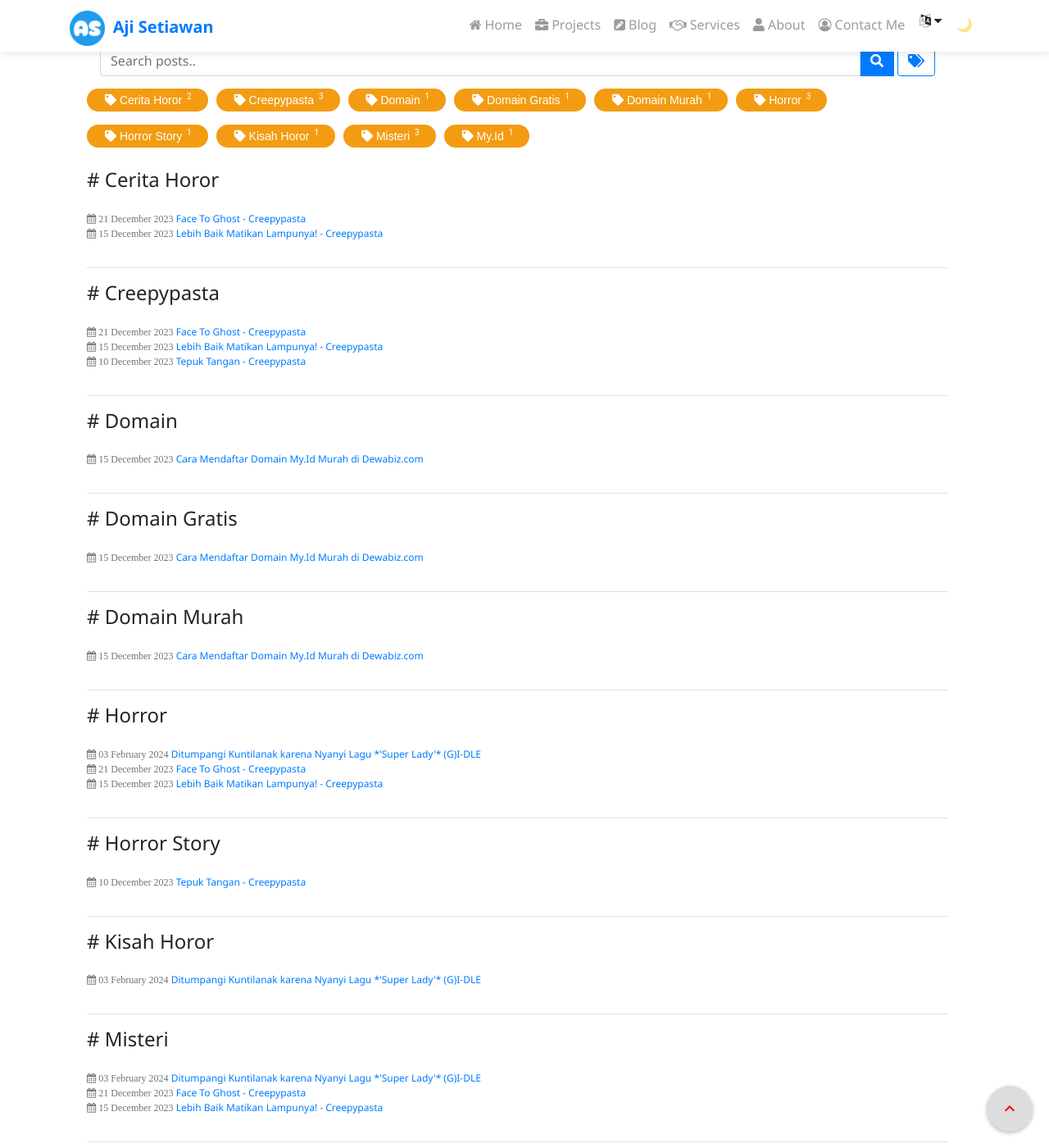
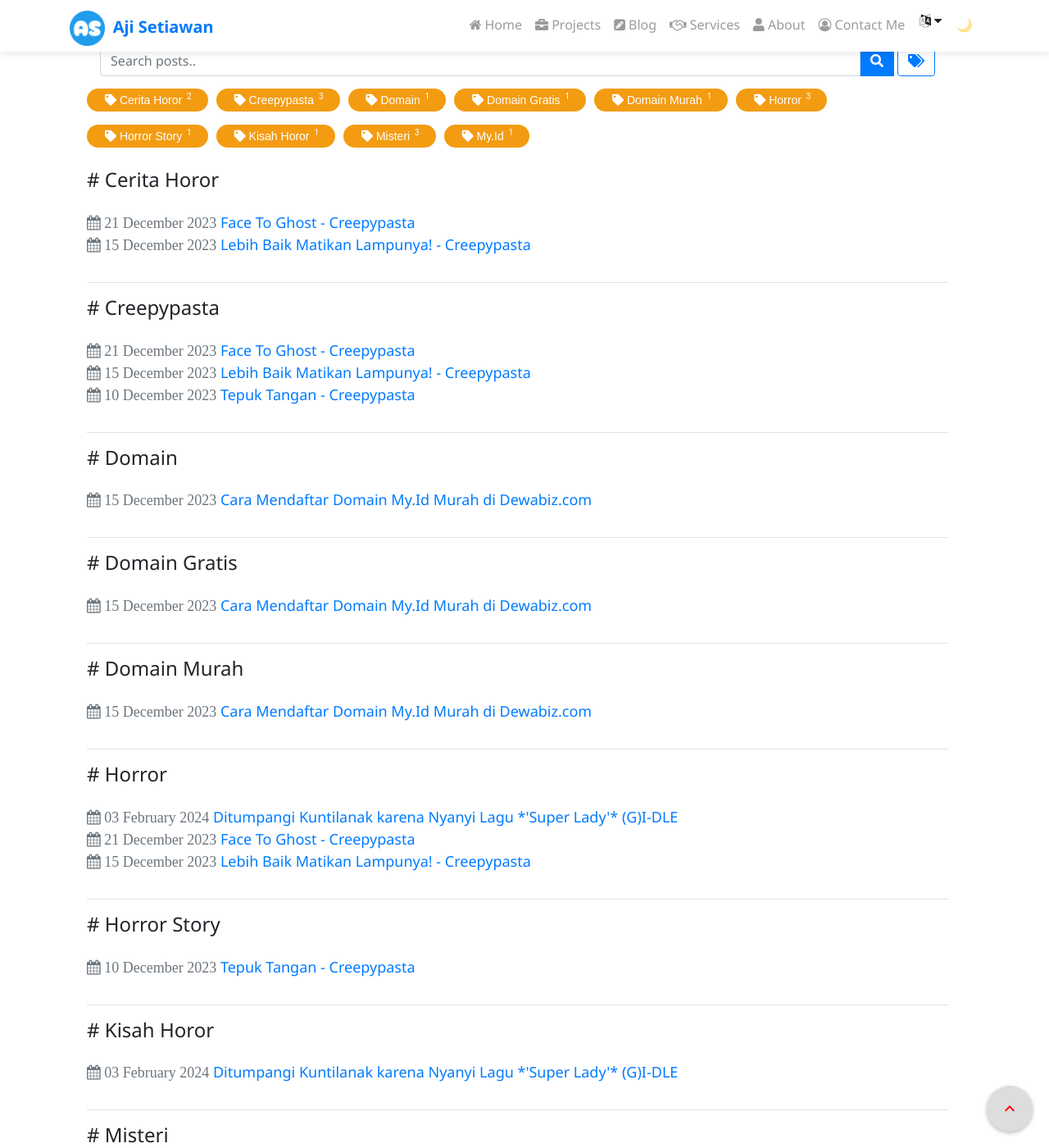
Before and after one commit to ajisetiawan716/ajisetiawan716.github.io, a Jekyll site: the page built from pages/tags.html, in a window 1280 px wide and 1400 px high, scrolled down 193 px. Shown: the whole window at 82% size. Built offline with Jekyll 4.4.1, drawn with Linux system fonts in a browser that asks for light colours; nearby versions of some CDN libraries; emoji names are drawn with the system emoji font; comment, search, counter and statistics services are not loaded; a style sheet for code colours, icons or effects is not loaded.

Commit message:
Update custom.scss

```diff
--- a/_sass/custom.scss
+++ b/_sass/custom.scss
@@ -30,7 +30,7 @@
     }
     /* text title size on tag pages */
     .tag-entry .text-muted {
-	font-size: 18px;
+	font-size: 18px!important;
     }
 }
 
```
